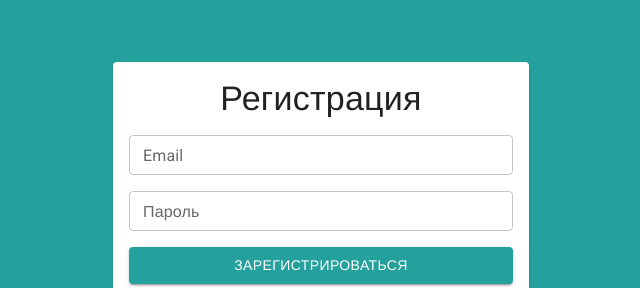
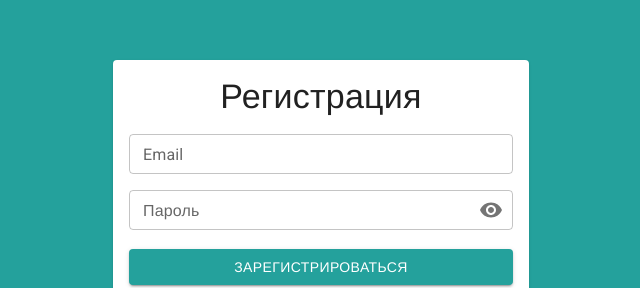
Before and after one commit to ChrisYuneva/Facite, a React (Vite) app: page /register in a window 1280 px wide. Shown: the part 197-485 px from the top of the page, without its empty margins (319-959 px from the left). Built offline with nearby package versions, Linux system fonts and the light colour scheme; no server answers; a web font is replaced by a local one.

Commit message:
ft-3 | form validation fixed

```diff
--- a/src/components/form/form.tsx
+++ b/src/components/form/form.tsx
@@ -1,11 +1,23 @@
 import { useState } from 'react';
 import style from './style.module.css';
-import { Box, TextField } from '@mui/material';
+import {
+  Box,
+  FormControl,
+  FormHelperText,
+  IconButton,
+  InputAdornment,
+  InputLabel,
+  OutlinedInput,
+  TextField,
+} from '@mui/material';
 import ButtonCustom from '../buttonCustom/buttonCustom';
 import useKeypress from '../../hooks/useKeyPress';
 import { User } from './types';
+import { Visibility, VisibilityOff } from '@mui/icons-material';
+import { useLocation } from 'react-router-dom';
 
 const emailRegex = /^((?!\.)[\w\-_.]*[^.])(@\w+)(\.\w+(\.\w+)?[^.\W])$/gm;
+const passwordRegex = /^((?=\S*?[A-Z])(?=\S*?[a-z])(?=\S*?[0-9]).{6,})\S$/;
 
 interface FormProps {
   title: string;
@@ -13,39 +25,43 @@ interface FormProps {
 }
 
 function Form({ title, handleClick }: FormProps) {
+  const { pathname } = useLocation();
   const [user, setUser] = useState<User>({
     email: '',
-    password: ''
+    password: '',
   });
-
   const [alert, setAlert] = useState('');
+  const [showPassword, setShowPassword] = useState(false);
 
   function submit() {
-    if(user.email && user.password) {
-        return handleClick(user.email, user.password);
-    }
-    else {
+    if (user.email && user.password) {
+      return handleClick(user.email, user.password);
+    } else {
       setAlert('Все поля обязательны');
     }
   }
 
-  function test() {
-    // console.log(emailRegex.test(user.email))
-    // if(emailRegex.test(user.email) ===false) {
-    //   console.log(user.e)
-    //   return 'neverno';
-    // }
-
-    return emailRegex.test(user.email) ? '123' : '';
+  function checkRegex(checkStr: string, regex: RegExp, message: string) {
+    return checkStr.match(regex) ? '' : message;
   }
 
   useKeypress('Enter', submit);
 
-  function onChange(event: React.ChangeEvent<HTMLInputElement | HTMLTextAreaElement>) {
+  function onChange(
+    event: React.ChangeEvent<HTMLInputElement | HTMLTextAreaElement>
+  ) {
     setAlert('');
     const id = event.target.id;
-    setUser({...user, [id]: event.target.value});
+    setUser({ ...user, [id]: event.target.value });
   }
+
+  const handleClickShowPassword = () => setShowPassword((show) => !show);
+
+  const handleMouseDownPassword = (
+    event: React.MouseEvent<HTMLButtonElement>
+  ) => {
+    event.preventDefault();
+  };
 
   return (
     <Box className={style.form}>
@@ -55,27 +71,81 @@ function Form({ title, handleClick }: FormProps) {
         size='small'
         value={user.email}
         id={'email'}
-        // required
-        error={ user.email ? !test() : !!alert }
-        helperText={ user.email ? test() : alert }
+        error={
+          user.email
+            ? !!checkRegex(user.email, emailRegex, 'Неверный формат почты')
+            : !!alert
+        }
+        helperText={
+          user.email
+            ? checkRegex(user.email, emailRegex, 'Неверный формат почты')
+            : alert
+        }
         onChange={(event) => onChange(event)}
       />
-      <TextField
-        type='password'
-        value={user.password}
-        size='small'
-        variant='outlined'
-        label='Пароль'
-        id={'password'}
-        // error={ alert && !user.password }
-        // helperText={ alert && !user.password && 'Обязательное поле' }
-        onChange={(event) => onChange(event)}
-      />
-      <ButtonCustom
-        text={title}
-        variant='contained'
-        onClick={submit}
+      <FormControl variant='outlined'>
+        <InputLabel
+          htmlFor='password'
+          size='small'
+          error={
+            pathname === '/register' && user.password
+              ? !!checkRegex(
+                  user.password,
+                  passwordRegex,
+                  'Пароль должен содержать как минимум 6 символов, 1 заглавную букву, 1 строчную букву и 1 цифру'
+                )
+              : !!alert
+          }
+        >
+          Пароль
+        </InputLabel>
+        <OutlinedInput
+          size={'small'}
+          id='password'
+          value={user.password}
+          onChange={(event) => onChange(event)}
+          type={showPassword ? 'text' : 'password'}
+          error={
+            pathname === '/register' && user.password
+              ? !!checkRegex(
+                  user.password,
+                  passwordRegex,
+                  'Пароль должен содержать как минимум 6 символов, 1 заглавную букву, 1 строчную букву и 1 цифру'
+                )
+              : !!alert
+          }
+          endAdornment={
+            <InputAdornment position='end'>
+              <IconButton
+                aria-label='toggle password visibility'
+                onClick={handleClickShowPassword}
+                onMouseDown={handleMouseDownPassword}
+                edge='end'
+              >
+                {showPassword ? <VisibilityOff /> : <Visibility />}
+              </IconButton>
+            </InputAdornment>
+          }
+          label='Password'
         />
+        {pathname === '/register' &&
+          !!checkRegex(
+            user.password,
+            passwordRegex,
+            'Пароль должен содержать как минимум 6 символов, 1 заглавную букву, 1 строчную букву и 1 цифру'
+          ) && (
+            <FormHelperText error id='accountId-error'>
+              {pathname === '/register' && user.password
+                ? checkRegex(
+                    user.password,
+                    passwordRegex,
+                    'Пароль должен содержать как минимум 6 символов, 1 заглавную букву, 1 строчную букву и 1 цифру'
+                  )
+                : alert}
+            </FormHelperText>
+          )}
+      </FormControl>
+      <ButtonCustom text={title} variant='contained' onClick={submit} />
     </Box>
   );
 }
```
